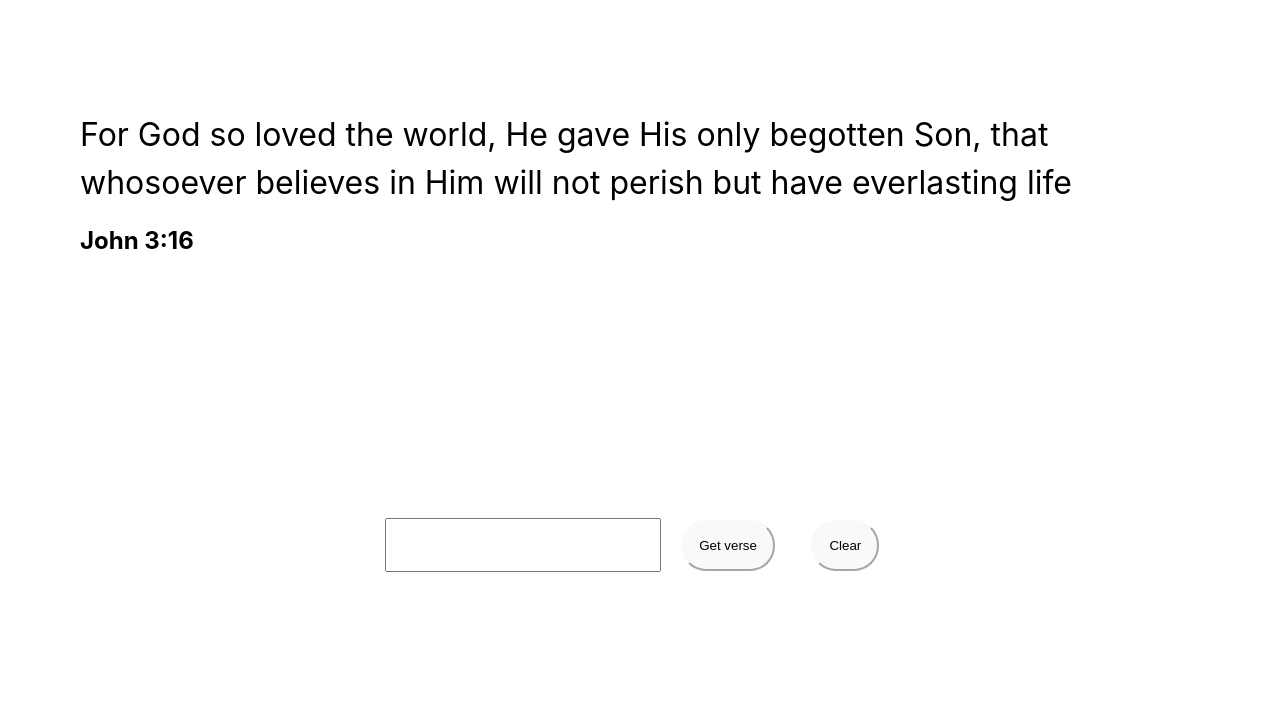
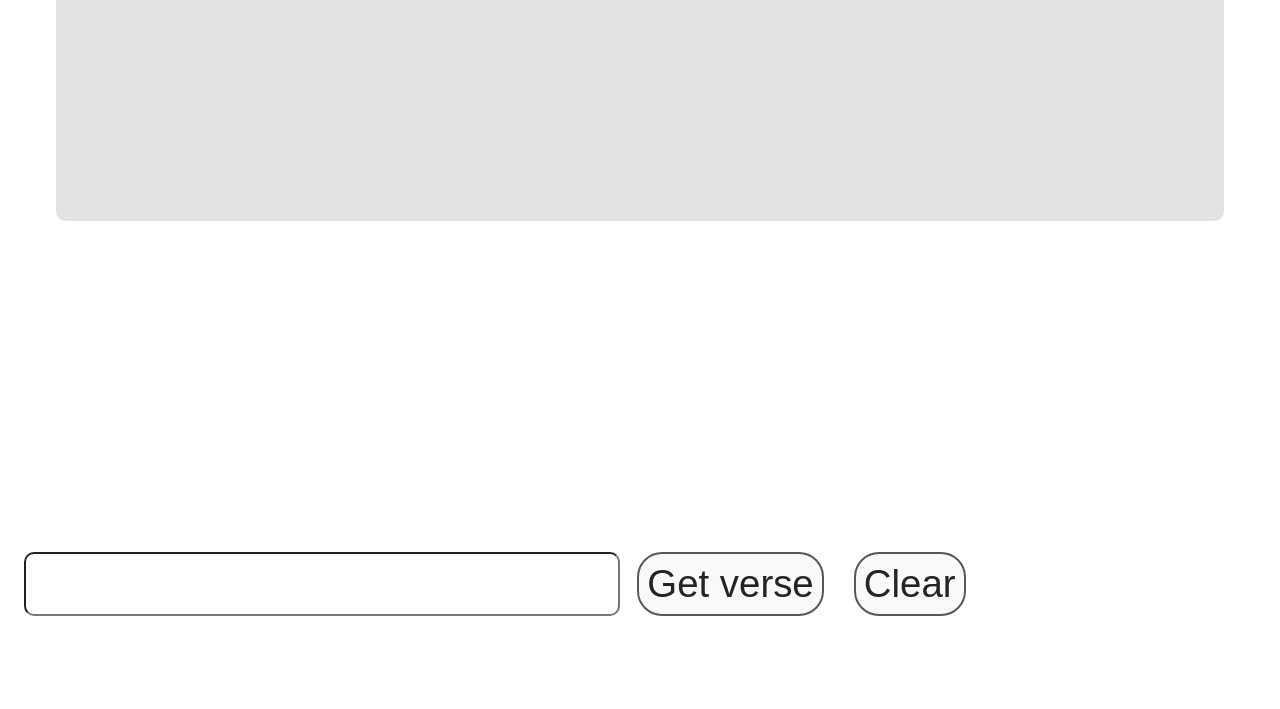
Before and after one commit to the-rradian/bible-notion, a website built with Vite: page index.html in a window 1280 px wide. Shown: the part 91-800 px from the top of the page. Built offline with nearby package versions, Linux system fonts and the light colour scheme.

Commit message:
Updated functionality for index.html

```diff
--- a/index.html
+++ b/index.html
@@ -7,11 +7,10 @@
     <title>Vite App</title>
   </head>
   <body>
-    <div id="verse">
-      <p id="verse-text">For God so loved the world, He gave His only begotten Son, that whosoever believes in Him will not perish but have everlasting life</p>
-      <a id="reference">John 3:16</a>
+    <div id="verse" class="center" title="Click to copy">
+      <p id="verse-text">Search for a verse and it will show up here</p>
     </div>
-    <div>
+    <div id="search" class="full-width center">
       <input id="search-box" type="text">
       <button id="search-btn" type="submit">Get verse</button>
       <button id="clear-btn">Clear</button>
--- a/main.js
+++ b/main.js
@@ -1,11 +1,16 @@
 import './style.css'
 
-const searchBox = document.getElementById('search')
+const searchBox = document.getElementById('search-box')
 const searchBtn = document.getElementById('search-btn')
 const clearBtn = document.getElementById('clear-btn')
 
-const verseText = document.getElementById('verse-content')
-const verseReference = document.getElementById('reference')
+const verseText = document.getElementById('verse-text')
+
+  verseText.addEventListener('click', () => {
+
+    navigator.clipboard.writeText(verseText.innerHTML);
+
+})
 
 clearBtn.addEventListener('click', () => {
   searchBox.value = ""
@@ -15,37 +20,25 @@ searchBtn.addEventListener('click', async () => {
   const reference = searchBox.value.trim()
 
     try {
-      const parameters = parseReference(reference)
+      const params = parseReference(reference)
+      const response = await fetch(`http://localhost:3000/verse?book=${params.book}&chapter=${params.chapter}&verse=${params.verse}`)
+      const result = await response.json()
+
+      if (result["data"]) {
+        verseText.innerHTML = result["data"]["content"][0]["items"][1]["text"]
+      } else
+      verseText.innerHTML = "Verse not found"
+
     } catch (error) {
+      console.error("Error: " + error)
       verseText.innerHTML = error
     }
 
-  const response =  await callAPI(parameters)
-  const result = response.json()
-
-  if (result["data"]) {
-    verseText.innerHTML = result["data"]["content"][0]["items"][1]["text"]
-    verseReference.innerHTML = result["data"]["reference"]
-  } else
-  verseText.innerHTML = "Verse not found or invalid format"
-  verseReference.innerHTML = ""
 })
-
-async function callAPI(params){
-  try {
-    const response = await fetch(`http://localhost:3000/verse?book=${params.book}&chapter=${params.chapter}&verse=${params.verse}`)
-    return response
-  } catch (error) {
-    console.error("Error: " + error)
-    return null
-  }
-}
 
 function parseReference(verseString){
     // Regular expression to match the pattern "Book Chapter:Verse"
     const regex = /^([\w\s]+)(\d+)\s*:\s*(\d+)$/;
-
-    // Use the regex to extract book, chapter, and verse
     const match = verseString.match(regex);
 
     // Check if the string matches the expected pattern
@@ -61,7 +54,6 @@ function parseReference(verseString){
         verse: verse
       };
     } else {
-      // Return null or handle invalid input as needed
       throw new Error("Invalid verse format")
     }
   }
--- a/style.css
+++ b/style.css
@@ -14,47 +14,78 @@
 }
 
 body {
+  padding: 0;
   margin: 0;
   display: grid;
-  place-items: center;
   min-width: 100vw;
   min-height: 100vh;
 }
 
 button{
   border-radius: 25px;
-  border-color: #f9f9f9;
-  padding: 1rem;
-  margin: 1rem;
+  border-color: #242424;
+  border-style: solid;
+  padding: 0.5rem;
+  margin: 1vw;
+  font-size: 3vw;
+  cursor: pointer;
 }
-
+.full-width{
+  width: 100%;
+}
+.center {
+  border: none;
+  margin: auto;
+  padding-left: 1.5rem;
+  padding-right: 1.5rem;
+}
+#verse{
+  margin-top: 1rem;
+  display: grid;
+  container-type: normal;
+}
 #verse-text{
-  margin: 5rem;
-  margin-bottom: 0.5em;
-  font-size: 2em;
+  cursor: pointer;
+  border: #f9f9f9;
+  border-style: none;
+  border-radius: 10px;
+  background-color: rgba(169, 169, 169, 0.324);
+  height: fit-content;
+  min-width: 90vw;
+  min-height: 35vh;
+  max-height: 40vh;
+  margin-top: 0;
+  margin-bottom: 1rem;
+  font-size: 3cqw;
+  overflow: scroll;
+  padding: 0.5rem;
 }
 
 #reference{
-  margin: 5rem;
-  margin-bottom: 0;
-  margin-top: 0.5em;
-  font-size: 1.5em;
+  margin-top: 1rem;
+  margin-bottom: 1rem;
+  margin-top: 0.5rem;
+  padding-left: 0;;
+  font-size: 2cqw;
   font-weight: bold;
+  position: fixed;
+  bottom: 25vh;
+  margin-left: 0;
+  left: 6vw;
 }
 
 #search{
   position: fixed;
-  bottom: 1rem;
-  width: 100%;
+  bottom: 10vh;
   margin: 0;
 }
 
 #search-box{
   margin: 0;
   width: 15em;
-  padding: 1rem;
-  font-size: 1em;
-
+  padding: 0.5rem;
+  font-size: 3vw;
+  border-radius: 10px;
 }
 
 @media (prefers-color-scheme: light) {
@@ -64,5 +95,14 @@ button{
   }
   button {
     background-color: #f9f9f9;
+    color: #242424;
+    border-color: #575757;
+  }
+  #verse-content{
+    color: #242424;
+  }
+  #search-box{
+    background-color: rgba(255, 255, 255, 0.87);
+    color: #242424;
   }
 }
```
